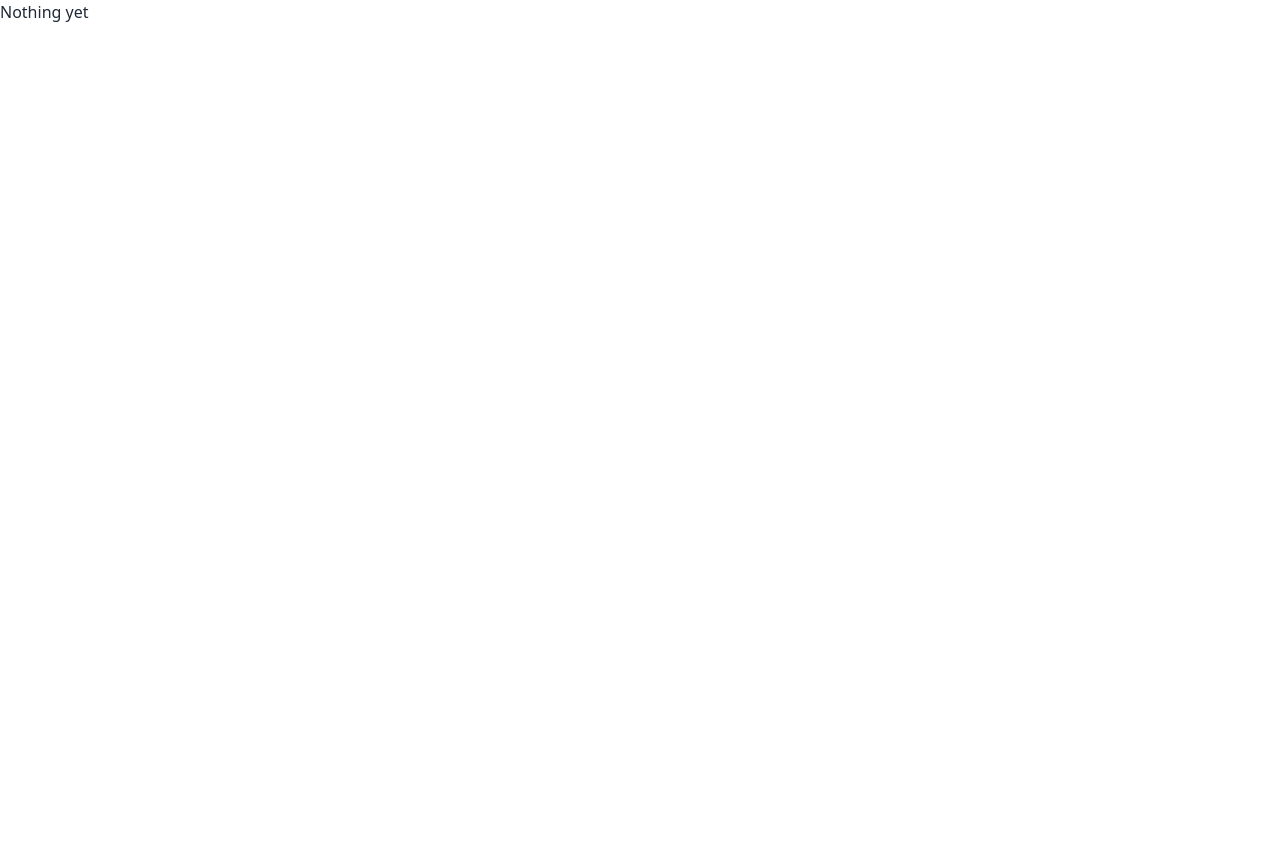
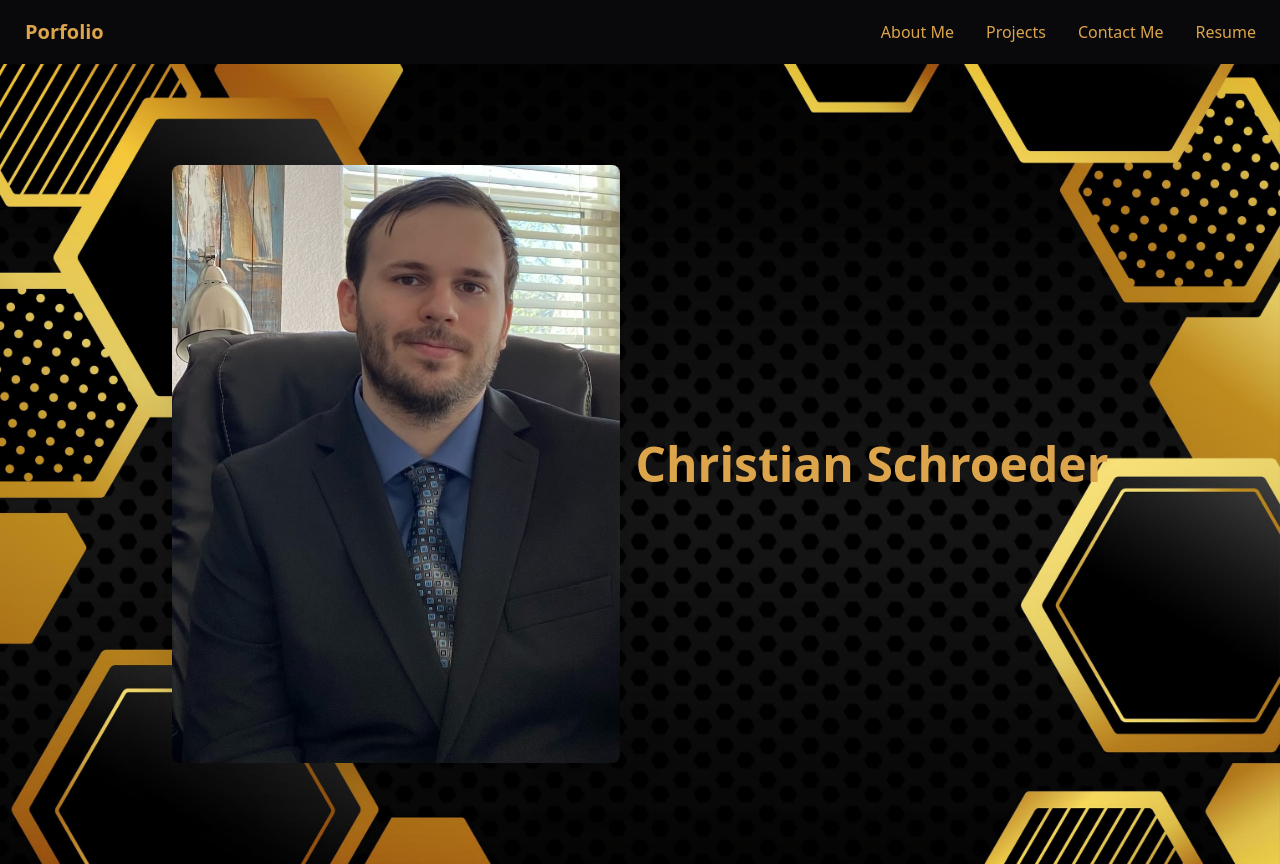
Before and after one commit to cmwschroeder/react-portfolio, a React (Create React App) app: page / in a window 1280 px wide. Before the commit the page ends 800 px from the top, so only its background shows below. Built offline with nearby package versions, Linux system fonts and the light colour scheme.

Commit message:
added navbar that works differently on mobile and larger screens, added hero element with my picture and name, changed theme for coloring

```diff
--- a/src/components/NavBar.js
+++ b/src/components/NavBar.js
@@ -1,8 +1,33 @@
 import React from 'react';
 
-function NavBar({ currentPage, handlePageChange }) {
+function NavBar({ handlePageChange }) {
     return (
-        <p>Nothing yet</p>
+        <div className="navbar bg-base-100">
+            <div className="navbar-start">
+                <div className="dropdown">
+                    <label tabIndex="0" className="btn btn-ghost lg:hidden">
+                        <svg xmlns="http://www.w3.org/2000/svg" className="h-5 w-5" fill="none" viewBox="0 0 24 24" stroke="currentColor">
+                            <path strokeLinecap="round" strokeLinejoin="round" strokeWidth="2" d="M4 6h16M4 12h8m-8 6h16" />
+                        </svg>
+                    </label>
+                    <ul tabIndex="0" className="menu menu-compact dropdown-content mt-3 p-2 shadow bg-base-100 rounded-box w-52">
+                        <li><a href="#about" onClick={() => handlePageChange('About')}>About Me</a></li>
+                        <li><a href="#projects" onClick={() => handlePageChange('Projects')}>Projects</a></li>
+                        <li><a href="#contact" onClick={() => handlePageChange('Contact')}>Contact Me</a></li>
+                        <li><a href="/resume.pdf" target="_blank">Resume</a></li>
+                    </ul>
+                </div>
+                <a href="#about" className="btn btn-ghost normal-case text-xl">Porfolio</a>
+            </div>
+            <div className="navbar-end hidden lg:flex">
+                <ul className="menu menu-horizontal p-0">
+                    <li><a href="#about"  onClick={() => handlePageChange('About')}>About Me</a></li>
+                    <li><a href="#projects"  onClick={() => handlePageChange('Projects')}>Projects</a></li>
+                    <li><a href="#contact"  onClick={() => handlePageChange('Contact')}>Contact Me</a></li>
+                    <li><a href="/resume.pdf" target="_blank">Resume</a></li>
+                </ul>
+            </div>
+        </div>
     );
 }
 
--- a/src/components/Porfolio.js
+++ b/src/components/Porfolio.js
@@ -1,5 +1,11 @@
 import React, { useState } from 'react';
 import NavBar from './NavBar';
+
+const styles = {
+  heroStyle: {
+    backgroundImage: "url('/images/black-and-gold-background.jpg')",
+  }
+}
 
 function Portfolio() {
   const [currentPage, setCurrentPage] = useState('About');
@@ -18,7 +24,16 @@ function Portfolio() {
 
   return (
     <div>
-      <NavBar currentPage={currentPage} handlePageChange={handlePageChange} />
+      <NavBar handlePageChange={handlePageChange} />
+      <section className="hero min-h-screen" style={styles.heroStyle}>
+        <div className="hero-content flex-col lg:flex-row">
+          <img src="/images/my_picture.jpeg" className="sm:max-w-md rounded-lg shadow-2xl" alt="Me"/>
+          <div>
+            <h1 className="text-5xl font-bold">Christian Schroeder</h1>
+          </div>
+        </div>
+      </section>
+
       {/* {renderPage()} */}
     </div>
   );
--- a/tailwind.config.js
+++ b/tailwind.config.js
@@ -9,4 +9,7 @@ module.exports = {
     extend: {},
   },
   plugins: [require("daisyui")],
+  daisyui: {
+    themes: ["luxury"]
+  }
 }
```
Also changed, not shown: public/images/black-and-gold-background.jpg (added), public/images/my_picture.jpeg (added).
